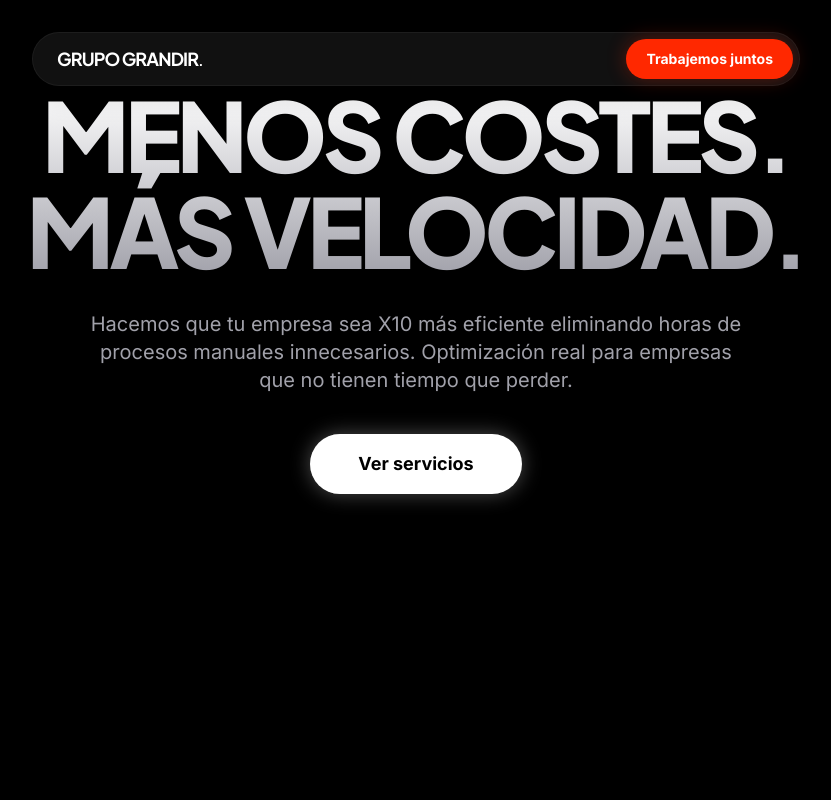
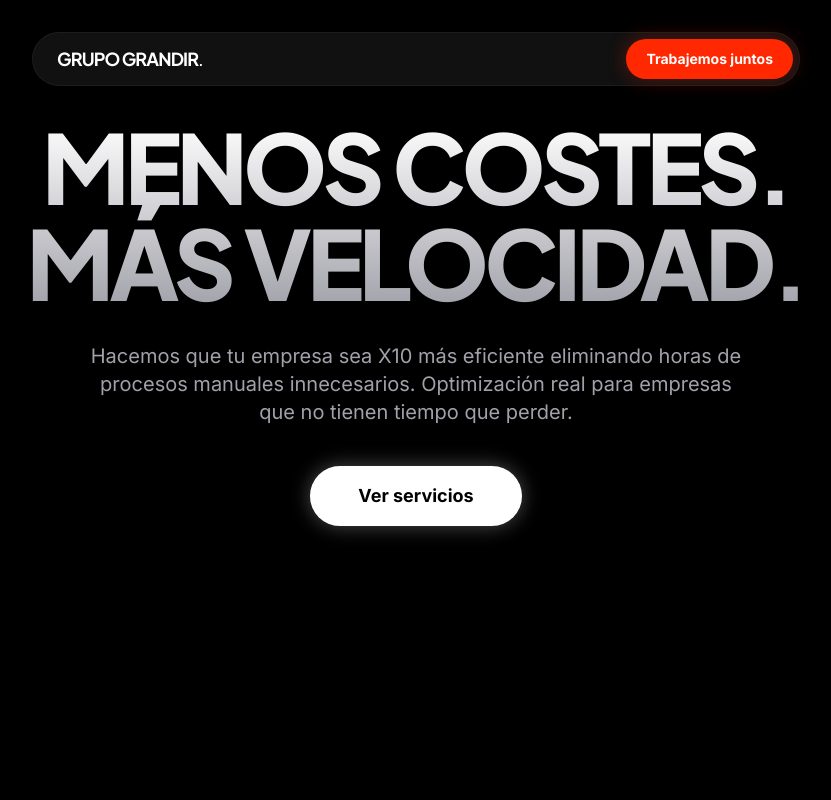
Before and after one commit to grupograndir/grupo-grandir-web, a React (Vite) app: page / in a window 1280 px wide. Shown: the top 800 px of the page, without its empty margins (224-1055 px from the left). Built offline with nearby package versions, Linux system fonts and the light colour scheme.

Commit message:
fix(ui): Increase spacing between nav pill and hero headline

```diff
--- a/src/components/Hero.jsx
+++ b/src/components/Hero.jsx
@@ -33,7 +33,7 @@
                 </motion.div>
 
                 {/* Spacer to push content to center */}
-                <div className="flex-1 flex flex-col items-center justify-center w-full">
+                <div className="flex-1 flex flex-col items-center justify-center w-full mt-8">
 
                     {/* Hero Texts */}
                     <motion.h1
```
